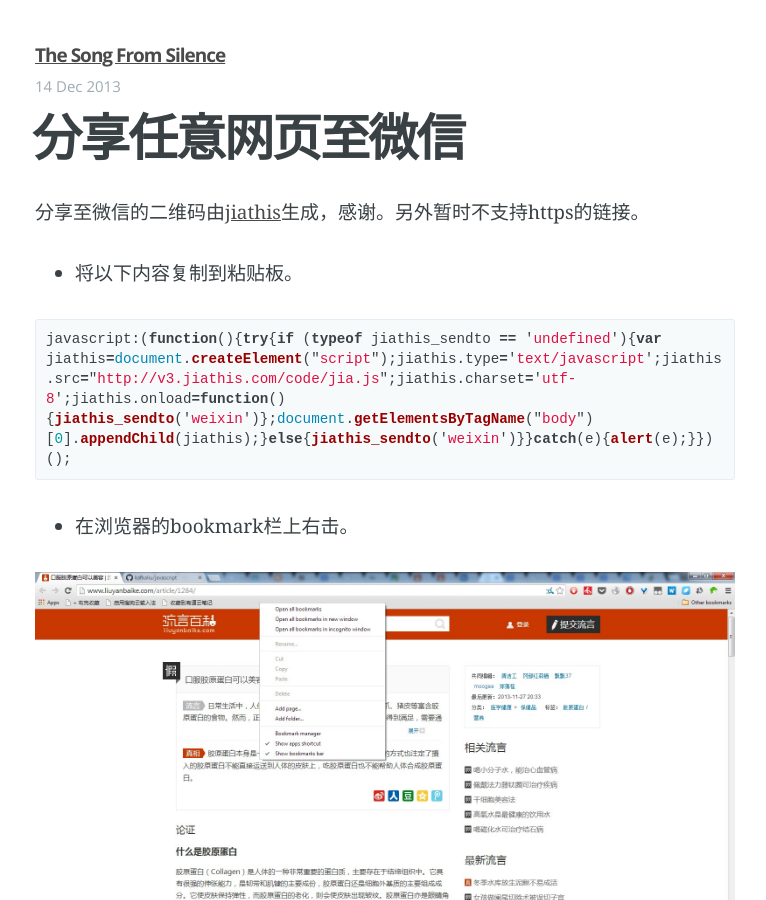
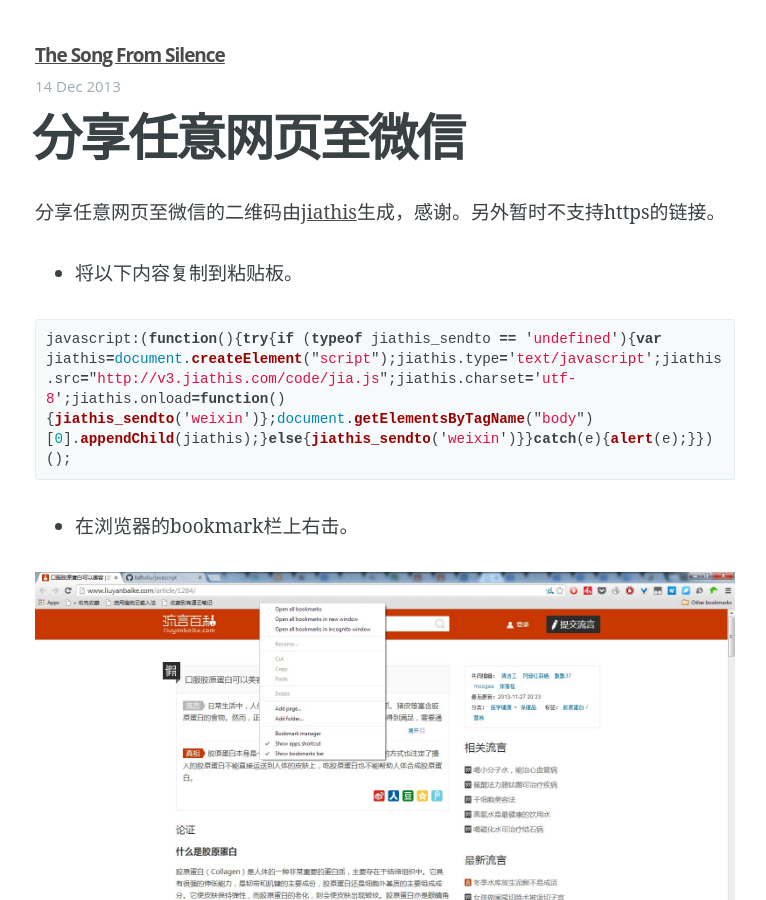
Before and after one commit to kafkaliu/blog, a Jekyll site: the page built from _posts/2013-12-14-share-to-weixin.markdown, in a window 1280 px wide and 900 px high. Shown: the whole window, without its empty margins (255-1021 px from the left). Built offline with Jekyll 4.4.1, drawn with Linux system fonts in a browser that asks for light colours; Markdown is read by kramdown in place of the engine named in the settings.

```diff
--- a/_layouts/default.html
+++ b/_layouts/default.html
@@ -13,7 +13,7 @@
 
 
     <link rel="stylesheet" type="text/css" href="{{ site.baseurl }}/assets/css/screen.css" />
-    <link rel="stylesheet" type="text/css" href="//fonts.googleapis.com/css?family=Noto+Serif:400,700,400italic|Open+Sans:700,400" />
+<!--     <link rel="stylesheet" type="text/css" href="//fonts.googleapis.com/css?family=Noto+Serif:400,700,400italic|Open+Sans:700,400" /> -->
     <!-- This is for syntax highlight -->
     <link rel="stylesheet" type="text/css" href="{{ site.baseurl }}/assets/css/syntax.css">
     <!-- Customisation  -->
--- a/_posts/2013-12-14-share-to-weixin.markdown
+++ b/_posts/2013-12-14-share-to-weixin.markdown
@@ -4,7 +4,7 @@
 date:   2013-12-14 19:50:52
 ---
 
-分享至微信的二维码由<a href="http://jiathis.com" target="_blank">jiathis</a>生成，感谢。另外暂时不支持https的链接。
+分享任意网页至微信的二维码由<a href="http://jiathis.com" target="_blank">jiathis</a>生成，感谢。另外暂时不支持https的链接。
 
 * 将以下内容复制到粘贴板。
 {% highlight javascript %}
```
